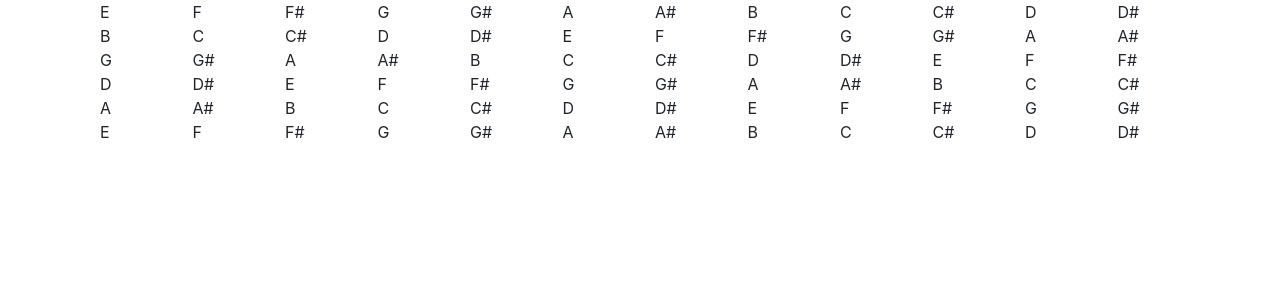
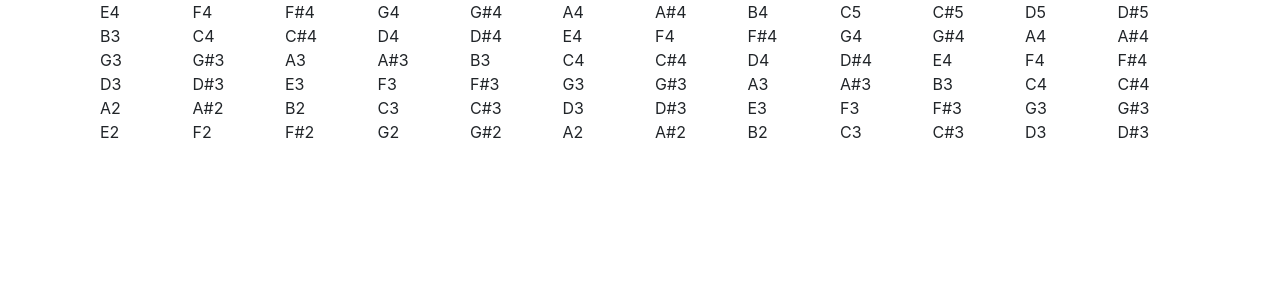
Before and after one commit to DavisOwen/guitar_app, a React app: page / in a window 1280 px wide. Shown: the top 300 px of the page. Built offline with nearby package versions, Linux system fonts and the light colour scheme; the HTML template or start-up script is replaced by a standard one.

Commit message:
tone.js implemented

```diff
--- a/package.json
+++ b/package.json
@@ -25,6 +25,7 @@
     "react": "^16.8.6",
     "react-dom": "^16.8.6",
     "style-loader": "^0.23.1",
+    "tone": "^13.4.9",
     "webpack": "^4.30.0",
     "webpack-cli": "^3.3.1",
     "webpack-dev-server": "^3.3.1"
--- a/src/App.js
+++ b/src/App.js
@@ -2,6 +2,7 @@ import React, { Component } from "react";
 import Counters from "./components/counters"
 import NavBar from "./components/navbar";
 import String from "./components/string";
+import Tone from "tone";
 
 class App extends Component {
 
@@ -16,6 +17,16 @@ class App extends Component {
         strings: ["E4", "B3", "G3", "D3", "A2", "E2"]
 
     };
+
+    constructor(){
+        super();
+        this.synth = new Tone.Synth().toMaster();
+    }
+
+    playNote = (note) => {
+        this.synth.triggerAttackRelease(note, "8n");
+        console.log(note);
+    }
 
     handleIncrement = counter => {
         const counters = [...this.state.counters];
@@ -48,7 +59,8 @@ class App extends Component {
 
                        <String
                             key={string}
-                            note={string}>
+                            note={string}
+                            playNote={this.playNote}>
                         </String>
 
                     )}
--- a/src/components/fret.jsx
+++ b/src/components/fret.jsx
@@ -1,10 +1,12 @@
 import React, { Component } from "react";
+import Tone from "tone";
 
 class Fret extends Component {
+
     render() {
         return(
 
-            <div className="fret col">
+            <div className="fret col" onClick={() => this.props.playNote(this.props.note)}>
                 <div>{this.props.note}</div>
             </div>
 
--- a/src/components/string.jsx
+++ b/src/components/string.jsx
@@ -5,15 +5,17 @@ class String extends Component{
 
     constructor(props){
         super(props);
-        const notes = ["A", "A#", "B", "C",
-                "C#", "D", "D#", "E",
-                "F", "F#", "G", "G#"];
+        const notes = ["C", "C#", "D", "D#",
+                        "E", "F", "F#", "G",
+                        "G#", "A", "A#", "B"];
         let i = 0;
         let j = notes.indexOf(props.note[0]);
         let string_notes = [];
+        let octave = props.note[1];
         while(i++ < 12){
-            string_notes.push(notes[j]);
+            string_notes.push(notes[j]+octave);
             if(++j > 11){
+                octave++;
                 j = 0;
             }
         };
@@ -26,7 +28,8 @@ class String extends Component{
             { this.state.notes.map(note =>
                 <Fret
                     key={note}
-                    note={note}>
+                    note={note}
+                    playNote={this.props.playNote}>
                 </Fret>
             )}
             </div>
```
Also changed, not shown: 1 other file (tests, documents, lock files or other folders).
